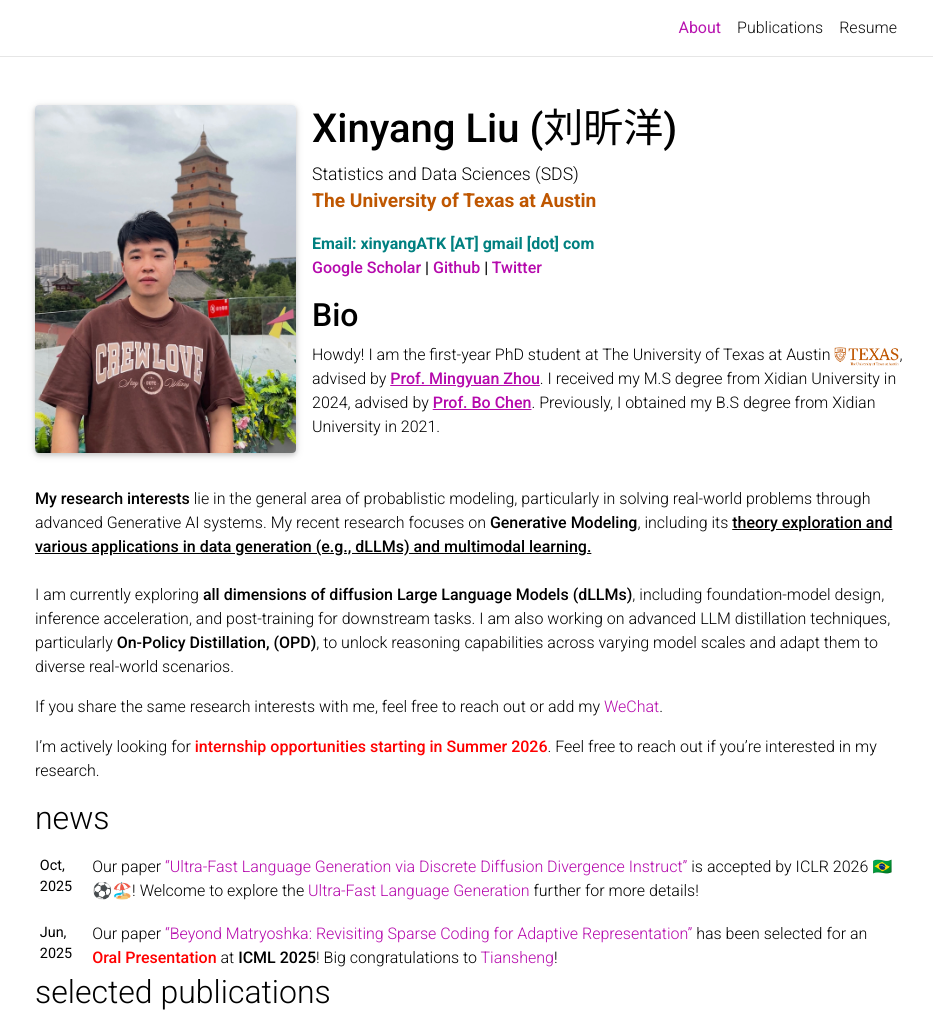
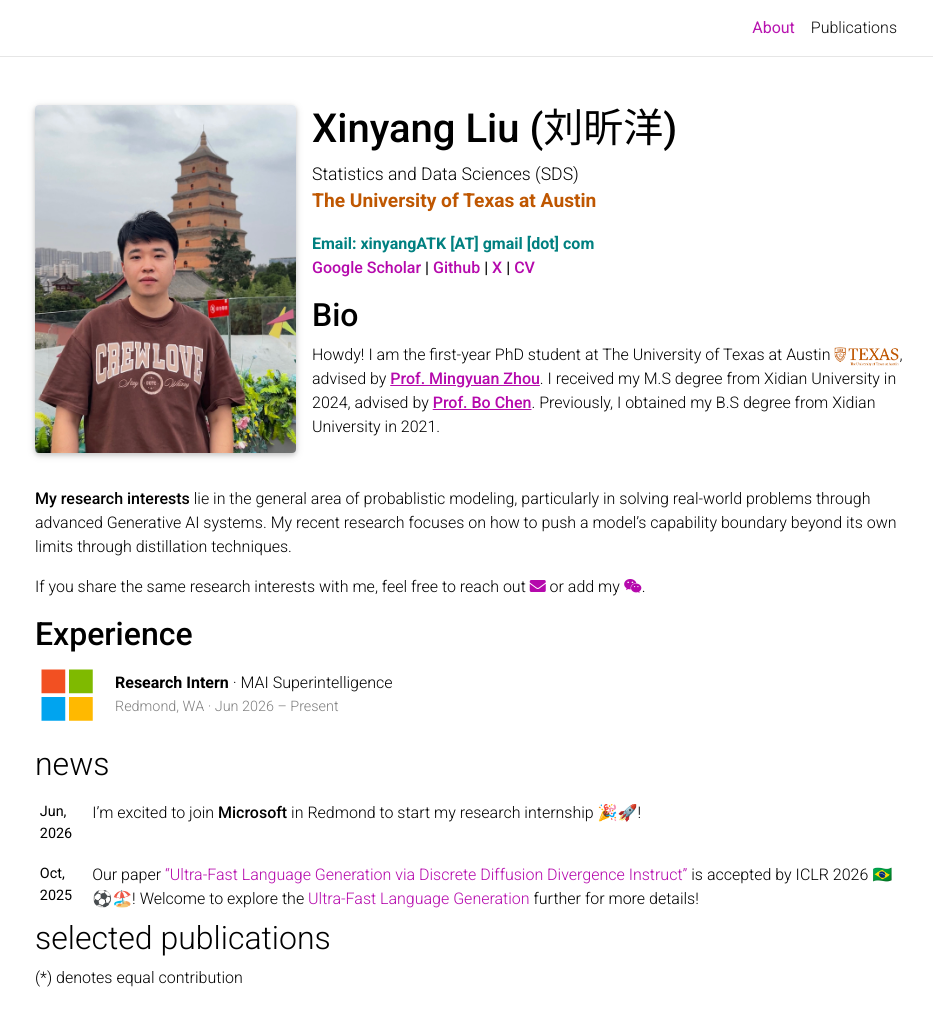
Before and after one commit to xinyangATK/xinyangATK.github.io, a Jekyll site: the page built from _pages/about.md, in a window 1280 px wide and 1245 px high, cut to the strip 0-1018 px from the top of the window. Shown: the whole strip, without its empty margins (170-1103 px from the left). Built offline with Jekyll 4.4.1, drawn with Linux system fonts in a browser that asks for light colours; emoji names are drawn with the system emoji font; comment, search, counter and statistics services are not loaded; a style sheet for code colours, icons or effects is not loaded.

Commit message:
Update About page; add Microsoft internship news
- Add Experience section (Research Intern, Microsoft, Redmond) with logo
- Refocus recent-research bio on distillation
- Replace email/WeChat text with Font Awesome icons; Twitter -> X; add CV (PDF) link
- Remove "actively looking for internship" line
- Add news item: joining Microsoft in Redmond
- Hide Resume page from top navigation

```diff
--- a/_pages/about.md
+++ b/_pages/about.md
@@ -20,7 +20,7 @@
 <span style="color: #BF5701; font-size: 1.2em; font-weight: bold;">The University of Texas at Austin</span>
 
 <span style="color: Teal; font-size: 1.0em; font-weight: bold;">Email: xinyangATK [AT] gmail [dot] com</span>\
-**[Google Scholar](https://scholar.google.com.hk/citations?hl=zh-CN&user=9VtswyYAAAAJ) | [Github](https://github.com/xinyangATK) | [Twitter](https://twitter.com/XinyangATK)**
+**[Google Scholar](https://scholar.google.com.hk/citations?hl=zh-CN&user=9VtswyYAAAAJ) | [Github](https://github.com/xinyangATK) | [X](https://x.com/XinyangATK) | [CV](/assets/pdf/LXY_CV.pdf)**
 
 ## **Bio**
 Howdy! I am the first-year PhD student at The University of Texas at Austin <img src="/assets/img/ut-logo.png" width="65">, advised by **[<u>Prof. Mingyuan Zhou</u>](https://mingyuanzhou.github.io)**.
@@ -30,11 +30,49 @@
 \\
 \\
 **My research interests** lie in the general area of probablistic modeling, particularly in solving real-world problems through advanced Generative AI systems.
-My recent research focuses on **Generative Modeling**, including its **<u>theory exploration and various applications in data generation (e.g., dLLMs) and multimodal learning.</u>**
-\\
-\\
-I am currently exploring **all dimensions of diffusion Large Language Models (dLLMs)**, including foundation-model design, inference acceleration, and post-training for downstream tasks. I am also working on advanced LLM distillation techniques, particularly **On-Policy Distillation, (OPD)**, to unlock reasoning capabilities across varying model scales and adapt them to diverse real-world scenarios.
+My recent research focuses on how to push a model's capability boundary beyond its own limits through distillation techniques.
 
-If you share the same research interests with me, feel free to reach out or add my [WeChat](./assets/img/wechat.jpg).
+If you share the same research interests with me, feel free to reach out <a href="mailto:xinyangatk@gmail.com" title="email"><i class="fas fa-envelope"></i></a> or add my <a href="/assets/img/wechat.jpg" title="WeChat"><i class="fab fa-weixin"></i></a>.
 
-I'm actively looking for <strong style="color: red;">internship opportunities starting in Summer 2026</strong>. Feel free to reach out if you're interested in my research.
+<div style="clear: both;"></div>
+
+## **Experience**
+
+<style>
+.exp-list { margin-top: 0.6rem; }
+.exp-item { display: flex; align-items: center; margin-bottom: 1.15rem; }
+.exp-logo {
+  width: 64px; height: 64px; flex-shrink: 0; margin-right: 1rem;
+  object-fit: contain;
+}
+.exp-body { line-height: 1.45; }
+.exp-role { font-weight: 700; }
+.exp-time { color: gray; font-size: 0.9em; }
+@media (max-width: 576px) {
+  .exp-logo { width: 52px; height: 52px; margin-right: 0.75rem; }
+}
+</style>
+
+<div class="exp-list">
+
+  <!-- To add or swap a logo: drop an image into /assets/img/logos/ and point src to it. -->
+
+  <div class="exp-item">
+    <img class="exp-logo" src="/assets/img/logos/microsoft.png" alt="Microsoft">
+    <div class="exp-body">
+      <span class="exp-role">Research Intern</span> · MAI Superintelligence<br>
+      <span class="exp-time">Redmond, WA · Jun 2026 – Present</span>
+    </div>
+  </div>
+
+  <!-- Copy this block to add another experience, then replace the logo:
+  <div class="exp-item">
+    <img class="exp-logo" src="/assets/img/logos/placeholder.png" alt="logo">
+    <div class="exp-body">
+      <span class="exp-role">Role</span> · Institution<br>
+      <span class="exp-time">Year – Year</span> · Short description
+    </div>
+  </div>
+  -->
+
+</div>
```
Also changed, not shown: _news/MicrosoftMAI.md (added, +7 -0 lines), _pages/cv.md (+1 -1 lines), assets/img/logos/microsoft.png (added), assets/img/logos/placeholder.png (added).
